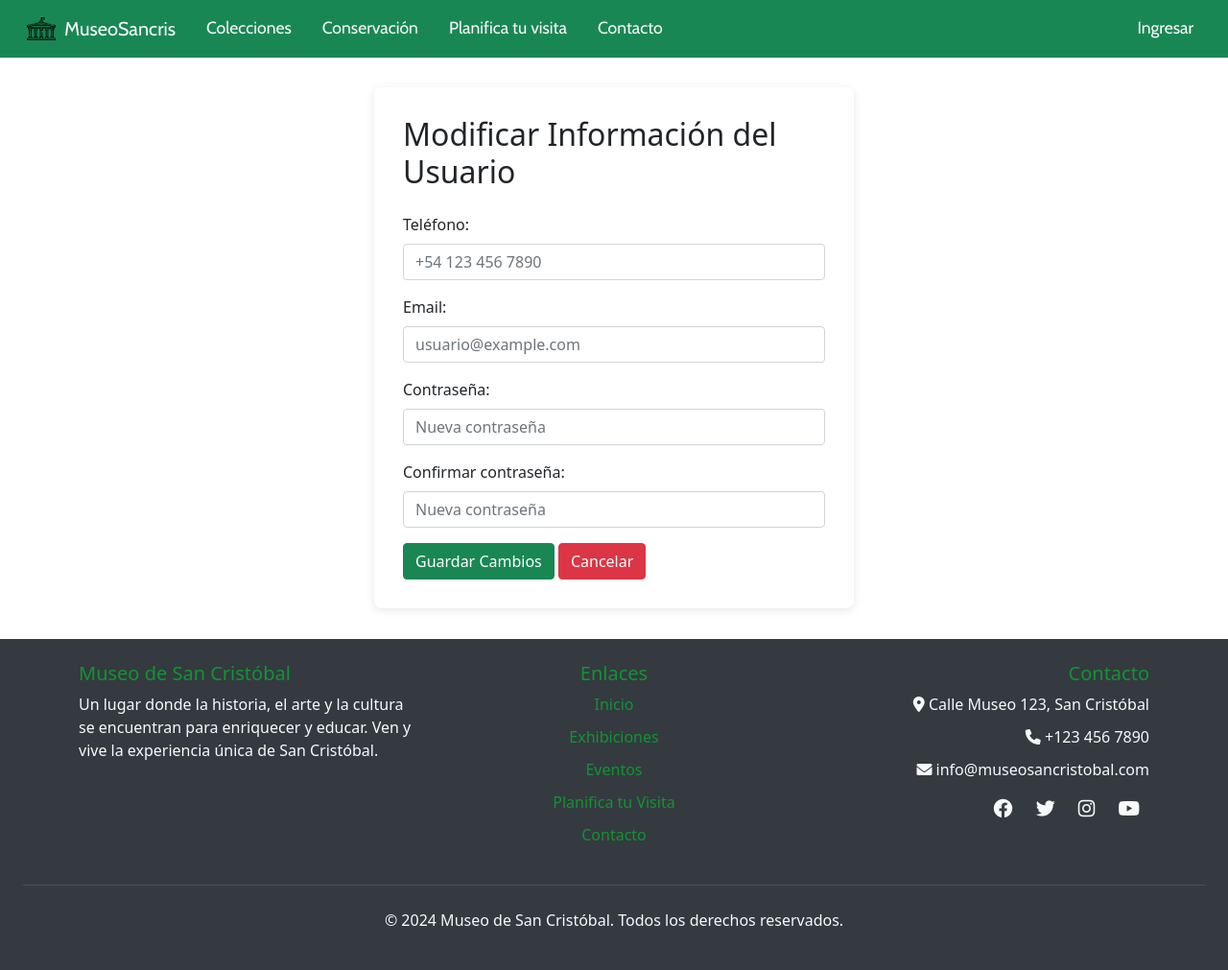
After one commit to ianucraniano/Proyecto2023, a PHP site: page /modificar_info.php in a window 1280 px wide. The commit adds this page. Shown: the whole page at 96% size. Run offline with PHP 8.4, Linux system fonts and the light colour scheme; some web fonts are replaced.

Commit message:
Diseñando modificar contraseña

```diff
--- a/change_password.php
+++ b/change_password.php
@@ -7,6 +7,8 @@ session_start(); // Asume que manejas la sesión para obtener el usuario loguead
 // Verificar si el formulario fue enviado
 if ($_SERVER['REQUEST_METHOD'] === 'POST') {
     // Obtener los datos del formulario
+    $telefono = $_POST['userPhone'];
+    $email = $_POST['userEmail'];
     $currentPassword = $_POST['current-password'];
     $newPassword = $_POST['new-password'];
     $confirmPassword = $_POST['confirm-password'];
--- a/header.php
+++ b/header.php
@@ -108,51 +108,67 @@ nav  {
 
 
           ?>
-          <ul class="navbar-nav ms-auto navbar-links">
-
-
-
-
-          <li class="nav-item">
-            <a class="nav-link text-light" href="#">Admin: <strong class="text-warning"><?php echo $_SESSION['nombreadmin'] ." ".$_SESSION['apellidoadmin'] ?></strong></a>
-          </li>
+          <ul class="navbar-nav ms-auto ">
 
 
 
 
 
-        <li class="nav-item">
+
+
+
+
+
+        <li class="nav-item navbar-links">
           <a class="nav-link text-light" href="pagAdmin.php">Inicio</a>
         </li>
-        <li class="nav-item">
+        <li class="nav-item navbar-links">
           <a class="nav-link text-light" href="listadoadm.php">Listado usuarios</a>
         </li>
-        <li class="nav-item">
+        <li class="nav-item navbar-links">
         <a class="nav-link text-light" href="form_agregar.php">Agrega usuario</a>
       </li>
-      <li class="nav-item">
+      <li class="nav-item navbar-links">
         <a class="nav-link text-light" href="menupiezas.php">Piezas</a>
       </li>
         <li class="nav-item">
-        <a class="nav-link text-light" href="salir.php"><svg xmlns="http://www.w3.org/2000/svg" width="24" height="24" viewBox="0 0 24 24" style="fill: rgba(255, 255, 255, 1);transform: ;msFilter:;"><path d="M19.002 3h-14c-1.103 0-2 .897-2 2v4h2V5h14v14h-14v-4h-2v4c0 1.103.897 2 2 2h14c1.103 0 2-.897 2-2V5c0-1.103-.898-2-2-2z"></path><path d="m11 16 5-4-5-4v3.001H3v2h8z"></path></svg> Salir</a>
+        <div class="dropdown">
+            <a class="btn btn-success dropdown-toggle" href="#" role="button" data-bs-toggle="dropdown" aria-expanded="false">
+            <strong class="text-warning"><?php echo $_SESSION['nombreadmin'] ." ".$_SESSION['apellidoadmin'] ?></strong>
+            </a>
+
+            <ul class="dropdown-menu">
+              <li><a class="dropdown-item" href="informacion_user.php">Datos personales</a></li>
+              <li> <a class="dropdown-item text-info" href="salir.php"> Salir</a></li>
+            </ul>
+          </div>
+
       </li>
       </ul>
       <?php
 
         }elseif(isset($_SESSION["dnigerente"])){
           ?>
-          <ul class="navbar-nav ms-auto navbar-links">
-            <li class="nav-item">
-            <a class="nav-link text-light" href="#">Gerente: <strong class="text-warning"><?php echo $_SESSION['nombregerente'] ." ".$_SESSION['apellidogerente'] ?></strong></a>
-          </li>
-            <li class="nav-item">
+          <ul class="navbar-nav ms-auto ">
+
+            <li class="nav-item navbar-links">
             <a class="nav-link text-light" href="pagGerente.php">Inicio</a>
           </li>
-          <li class="nav-item">
+          <li class="nav-item navbar-links">
         <a class="nav-link text-light" href="menupiezas.php">Piezas</a>
         </li>
         <li class="nav-item">
-        <a class="nav-link text-light" href="salir.php">Salir</a>
+        <div class="dropdown">
+            <a class="btn btn-success dropdown-toggle" href="#" role="button" data-bs-toggle="dropdown" aria-expanded="false">
+            <strong class="text-warning"><?php echo $_SESSION['nombregerente'] ." ".$_SESSION['apellidogerente'] ?></strong>
+            </a>
+
+            <ul class="dropdown-menu">
+              <li><a class="dropdown-item" href="informacion_user.php">Datos personales</a></li>
+              <li> <a class="dropdown-item text-info" href="salir.php"> Salir</a></li>
+            </ul>
+          </div>
+
       </li>
       </ul>
       <?php
--- /dev/null
+++ b/modificar_info.php
@@ -0,0 +1,89 @@
+<?php
+// Conexión a la base de datos
+require 'conexion.php'; // Incluye el archivo con la conexión a la base de datos
+
+session_start();
+
+?>
+<!DOCTYPE html>
+<html lang="es">
+<head>
+    <meta charset="UTF-8">
+    <meta name="viewport" content="width=device-width, initial-scale=1.0">
+    <link href="https://stackpath.bootstrapcdn.com/bootstrap/4.5.2/css/bootstrap.min.css" rel="stylesheet">
+    <link href="https://fonts.googleapis.com/css?family=Roboto:400,700&display=swap" rel="stylesheet">
+    <style>
+        body {
+            font-family: 'Roboto', sans-serif;
+            background-color: #f8f9fa;
+        }
+        .form-container {
+            background-color: #ffffff;
+            border-radius: 8px;
+            box-shadow: 0 2px 10px rgba(0, 0, 0, 0.1);
+            padding: 30px;
+            margin: 30px auto;
+            max-width: 500px;
+        }
+        .btn-submit {
+            background-color: #28a745;
+            color: white;
+        }
+        .btn-cancel {
+            background-color: #dc3545;
+            color: white;
+        }
+    </style>
+    <title>Modificar Información del Usuario</title>
+</head>
+<body>
+<?php
+
+include("header.php");
+?>
+    <div class="container">
+        <div class="form-container">
+            <h2 class="mb-4">Modificar Información del Usuario</h2>
+            <form id="modifyUserForm" method="post" action="change_password.php">
+                <div class="form-group">
+                    <label for="userPhone">Teléfono:</label>
+                    <input type="text" class="form-control" name="userPhone" id="userPhone" placeholder="+54 123 456 7890" required>
+                </div>
+                <div class="form-group">
+                    <label for="userEmail">Email:</label>
+                    <input type="email" class="form-control" name="userEmail" id="userEmail" placeholder="usuario@example.com" required>
+                </div>
+                <div class="form-group">
+                    <label for="userPassword">Contraseña:</label>
+                    <input type="password" class="form-control" id="userPassword" placeholder="Nueva contraseña" required>
+                </div>
+                <div class="form-group">
+                    <label for="userPassword">Confirmar contraseña:</label>
+                    <input type="password" class="form-control" id="userPassword" placeholder="Nueva contraseña" required>
+                </div>
+                <button type="submit" class="btn btn-success">Guardar Cambios</button>
+                <button type="button" class="btn btn-danger" id="cancelButton">Cancelar</button>
+            </form>
+        </div>
+    </div>
+    <?php
+
+include("footer.php");
+?>
+    <script src="https://cdn.jsdelivr.net/npm/bootstrap@5.3.2/dist/js/bootstrap.bundle.min.js" integrity="sha384-C6RzsynM9kWDrMNeT87bh95OGNyZPhcTNXj1NW7RuBCsyN/o0jlpcV8Qyq46cDfL" crossorigin="anonymous"></script>
+    <script>
+        // Lógica para manejar el envío del formulario
+        document.getElementById('modifyUserForm').addEventListener('submit', function(event) {
+            event.preventDefault(); // Evita que se envíe el formulario por defecto
+            // Aquí puedes añadir la lógica para guardar los cambios (ejemplo: enviar a un servidor)
+            alert('Cambios guardados exitosamente.');
+        });
+
+        // Lógica para cancelar la edición
+        document.getElementById('cancelButton').addEventListener('click', function() {
+            // Aquí puedes añadir la lógica para volver a la vista anterior
+            alert('Edición cancelada.');
+        });
+    </script>
+</body>
+</html>
```
Also changed, not shown: informacion_user.php (added, +69 -0 lines).
